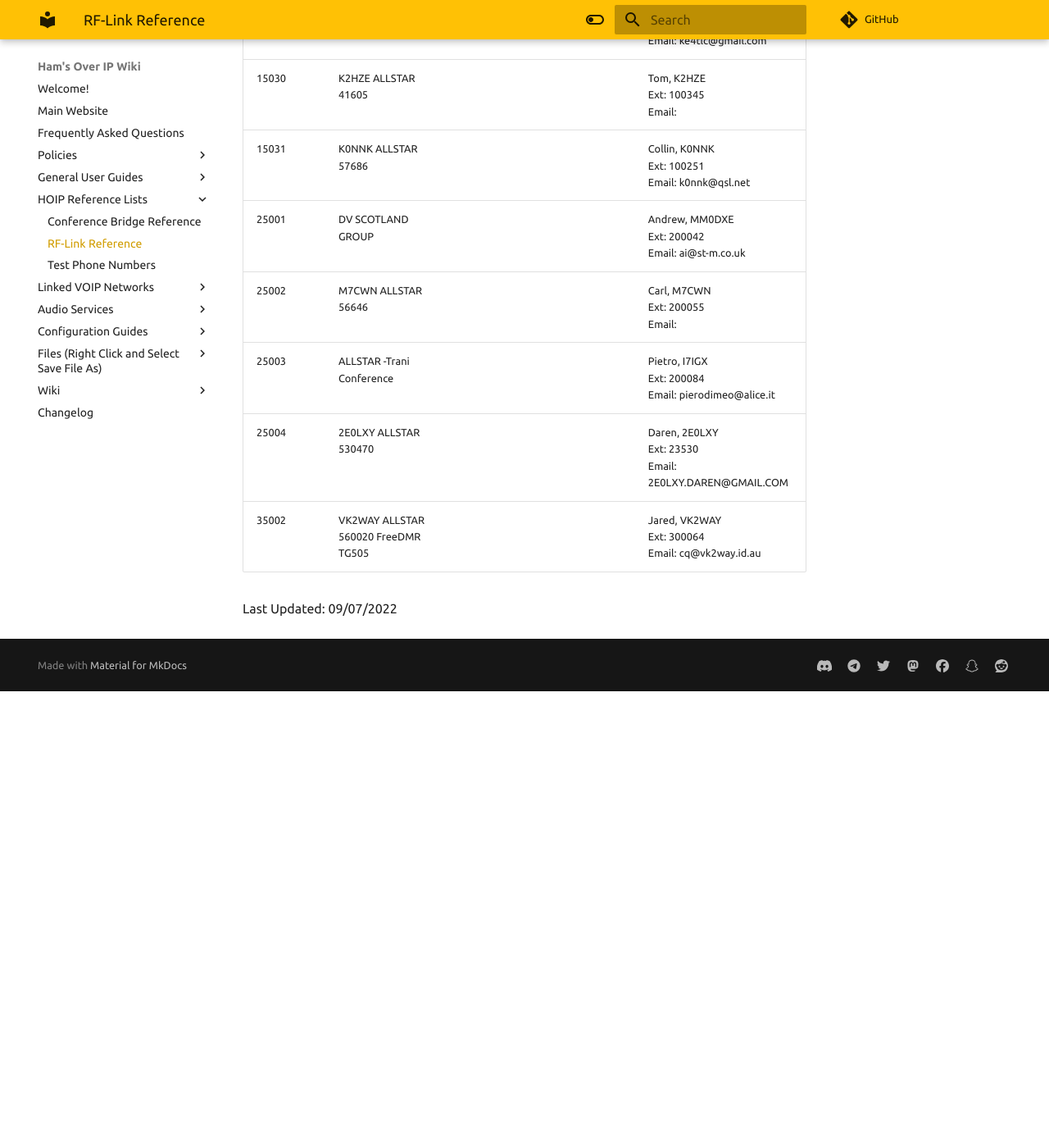
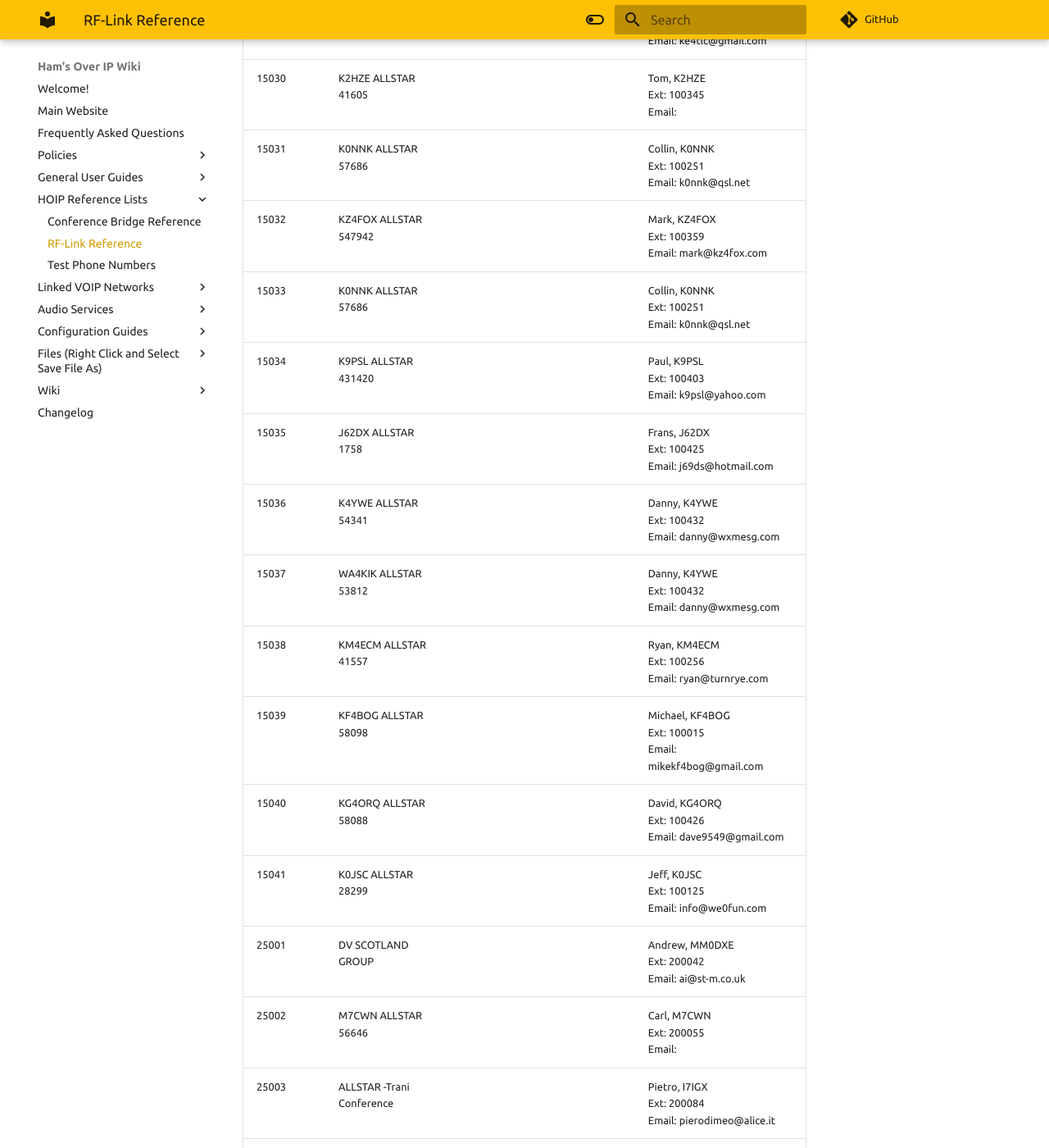
Before and after one commit to hamsoverip/wiki, an MkDocs documentation site: the page built from docs/other/rf-links-list.md, in a window 1280 px wide and 1400 px high, scrolled down 3349 px. Shown: the whole window at 82% size. Built offline with MkDocs 1.6.1 and Material for MkDocs 9.7.7, drawn with Linux system fonts in a browser that asks for light colours; comment, search, counter and statistics services are not loaded; before the commit the page ends 4192 px from its top, so only the background shows below that.

Commit message:
Update RF-Links list

```diff
--- a/docs/other/rf-links-list.md
+++ b/docs/other/rf-links-list.md
@@ -47,6 +47,16 @@ Link Owners/Admins: We need your help in keeping this list up to date. You have
 | 15029 |KE4TLC ALLSTAR 479250 | | Dion, KE4TLC<br>Ext: 100339</br>Email: ke4tlc@gmail.com |
 | 15030 |K2HZE ALLSTAR 41605 |  | Tom, K2HZE</br>Ext: 100345</br>Email:  |
 | 15031 |K0NNK ALLSTAR 57686 |  | Collin, K0NNK</br>Ext: 100251</br>Email: k0nnk@qsl.net |
+| 15032 |KZ4FOX ALLSTAR 547942 |  | Mark, KZ4FOX</br>Ext: 100359</br>Email: mark@kz4fox.com |
+| 15033 |K0NNK ALLSTAR 57686 |  | Collin, K0NNK</br>Ext: 100251</br>Email: k0nnk@qsl.net |
+| 15034 |K9PSL ALLSTAR 431420 |  | Paul, K9PSL</br>Ext: 100403</br>Email: k9psl@yahoo.com |
+| 15035 |J62DX ALLSTAR 1758 |  | Frans, J62DX</br>Ext: 100425</br>Email: j69ds@hotmail.com |
+| 15036 |K4YWE ALLSTAR 54341 |  | Danny, K4YWE</br>Ext: 100432</br>Email: danny@wxmesg.com |
+| 15037 |WA4KIK ALLSTAR 53812 |  | Danny, K4YWE</br>Ext: 100432</br>Email: danny@wxmesg.com |
+| 15038 |KM4ECM ALLSTAR 41557 |  | Ryan, KM4ECM</br>Ext: 100256</br>Email: ryan@turnrye.com |
+| 15039 |KF4BOG ALLSTAR 58098 |  | Michael, KF4BOG</br>Ext: 100015</br>Email: mikekf4bog@gmail.com |
+| 15040 |KG4ORQ ALLSTAR 58088 |  | David, KG4ORQ</br>Ext: 100426</br>Email: dave9549@gmail.com |
+| 15041 |K0JSC ALLSTAR 28299 |  | Jeff, K0JSC</br>Ext: 100125</br>Email: info@we0fun.com |
 | 25001 |DV SCOTLAND GROUP |  | Andrew, MM0DXE </br>Ext: 200042</br>Email: ai@st-m.co.uk |
 | 25002 |M7CWN ALLSTAR 56646 |  | Carl, M7CWN</br>Ext: 200055</br>Email:  |
 | 25003 |ALLSTAR -Trani Conference |  | Pietro, I7IGX</br>Ext: 200084</br>Email: pierodimeo@alice.it |
```
